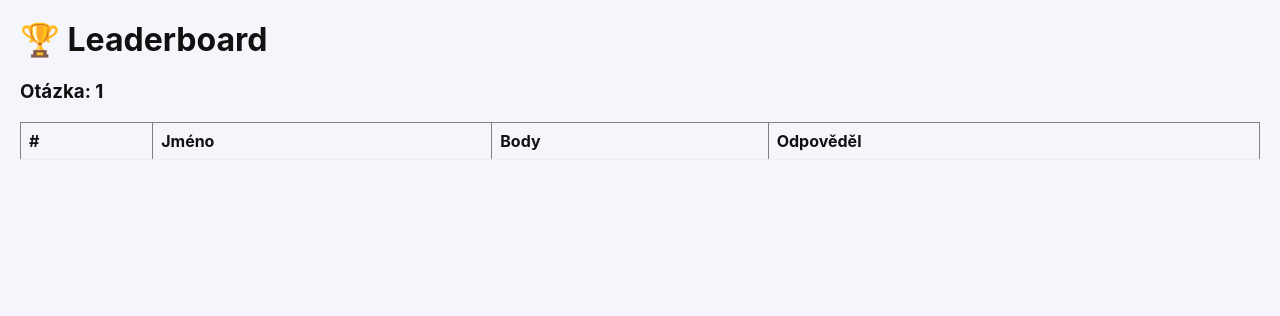
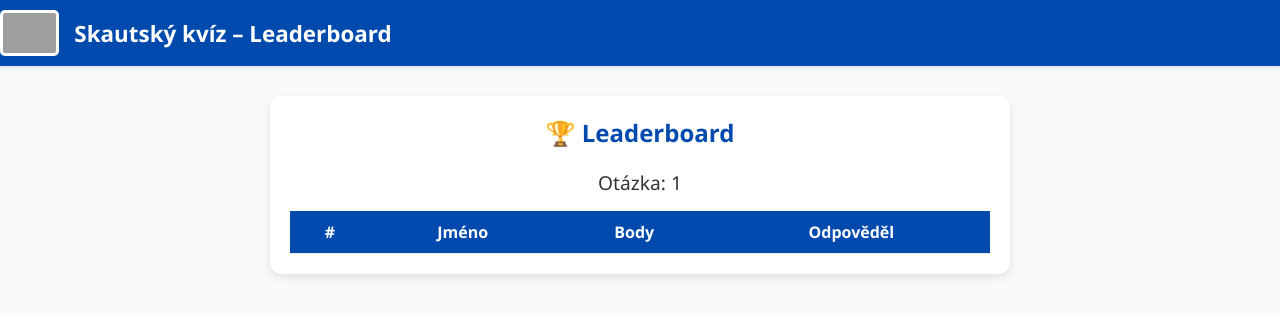
Before and after one commit to jakubkania-star/quiz, a plain HTML site: page leaderboard.html in a window 1280 px wide. Drawn offline with Linux system fonts and the light colour scheme; no server answers; grey boxes are pictures that could not be loaded.

Commit message:
Update leaderboard.html

```diff
--- a/leaderboard.html
+++ b/leaderboard.html
@@ -6,14 +6,120 @@
   <script src="https://www.gstatic.com/firebasejs/8.10.0/firebase-app.js"></script>
   <script src="https://www.gstatic.com/firebasejs/8.10.0/firebase-firestore.js"></script>
   <link rel="stylesheet" href="style.css">
+  <style>
+    body {
+      font-family: 'Segoe UI', Roboto, sans-serif;
+      background: #f8fafc;
+      margin: 0;
+      padding: 0;
+      display: flex;
+      flex-direction: column;
+      align-items: center;
+    }
+
+    header {
+      display: flex;
+      align-items: center;
+      width: 100%;
+      justify-content: flex-start;
+      background: #004aad;
+      color: white;
+      padding: 10px 20px;
+      box-shadow: 0 2px 5px rgba(0,0,0,0.1);
+    }
+
+    header img {
+      height: 40px;
+      margin-right: 15px;
+      border-radius: 5px;
+      background: white;
+      padding: 3px;
+    }
+
+    h1 {
+      margin: 0;
+      font-size: 1.4rem;
+    }
+
+    .leaderboard-container {
+      width: 90%;
+      max-width: 700px;
+      background: white;
+      margin-top: 30px;
+      border-radius: 12px;
+      box-shadow: 0 4px 10px rgba(0,0,0,0.1);
+      padding: 20px;
+      text-align: center;
+    }
+
+    h2 {
+      margin-top: 0;
+      color: #004aad;
+    }
+
+    table {
+      width: 100%;
+      border-collapse: collapse;
+      margin-top: 15px;
+      font-size: 1rem;
+    }
+
+    th, td {
+      padding: 10px;
+      text-align: center;
+      border-bottom: 1px solid #e5e7eb;
+    }
+
+    th {
+      background-color: #004aad;
+      color: white;
+    }
+
+    tr:nth-child(even) {
+      background-color: #f3f4f6;
+    }
+
+    .answered {
+      color: green;
+      font-weight: bold;
+    }
+
+    .not-answered {
+      color: red;
+      font-weight: bold;
+    }
+
+    #currentQuestionLabel {
+      font-size: 1.2rem;
+      margin-bottom: 10px;
+      color: #333;
+    }
+  </style>
 </head>
 <body data-page="leaderboard">
-  <h1>🏆 Leaderboard</h1>
-  <h3 id="currentQuestionLabel">Otázka: 1</h3>
-  <table id="leaderboardTable" border="1">
-    <thead><tr><th>#</th><th>Jméno</th><th>Body</th><th>Odpověděl</th></tr></thead>
-    <tbody></tbody>
-  </table>
+
+  <header>
+    <img src="https://1smiseny.skauting.cz/wp-content/uploads/2021/01/cropped-logo.png" alt="Skaut Logo">
+    <h1>Skautský kvíz – Leaderboard</h1>
+  </header>
+
+  <div class="leaderboard-container">
+    <h2>🏆 Leaderboard</h2>
+    <div id="currentQuestionLabel">Otázka: 1</div>
+
+    <table id="leaderboardTable">
+      <thead>
+        <tr>
+          <th>#</th>
+          <th>Jméno</th>
+          <th>Body</th>
+          <th>Odpověděl</th>
+        </tr>
+      </thead>
+      <tbody></tbody>
+    </table>
+  </div>
+
   <script src="script.js"></script>
 </body>
 </html>
```
